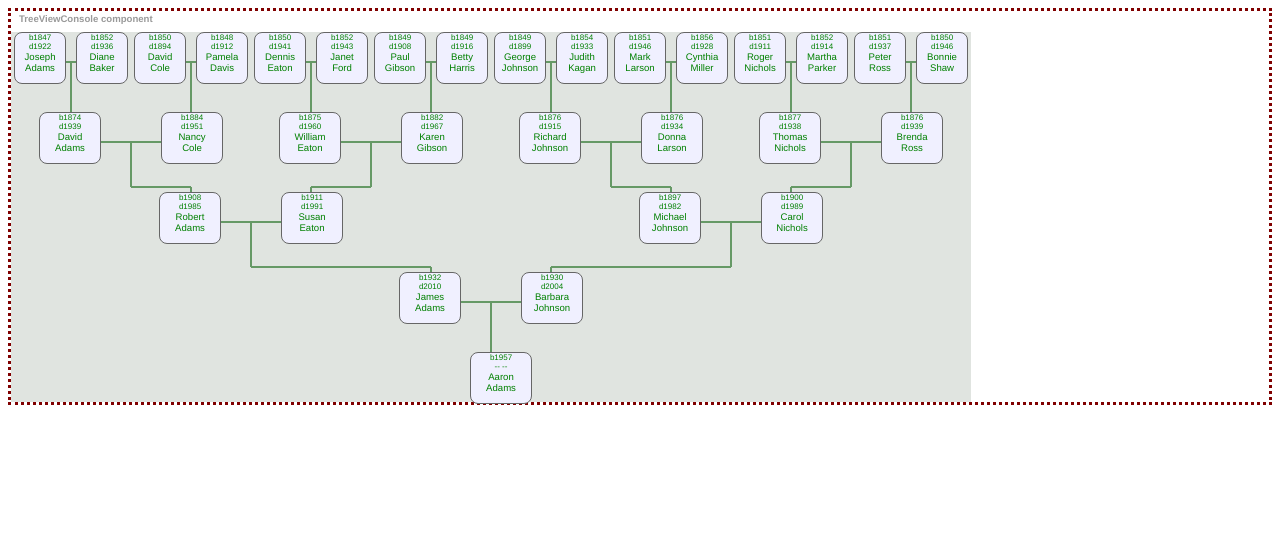
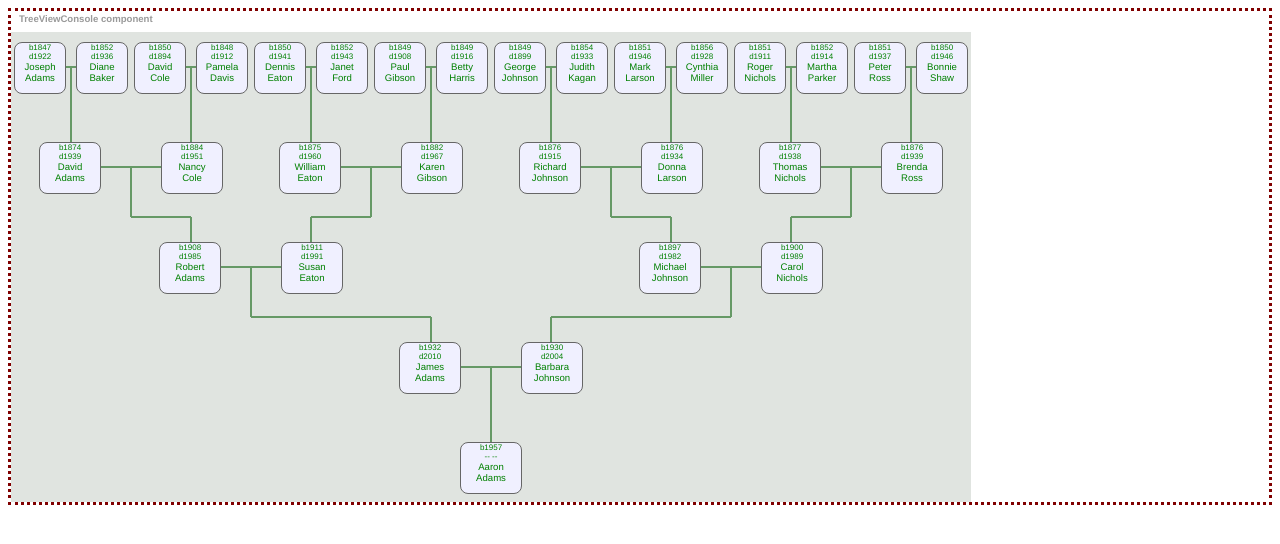
Before and after one commit to jrschmidt/familia-22, a Vue app: page / in a window 1280 px wide. Shown: the top 544 px of the page. Built offline with nearby package versions, Linux system fonts and the light colour scheme.

Commit message:
vertically stretch the components inside TreeViewWindow

```diff
--- a/src/components/ConnectorSvg.vue
+++ b/src/components/ConnectorSvg.vue
@@ -1,41 +1,41 @@
 <template>
   <div class="connector-svg">
-    <svg v-if="isStraightSkinny(connectStyle)" height="80px" width="120px">
-      <line x1="55" y1="30" x2="65" y2="30" stroke="#669966" stroke-width="2"/>
-      <line x1="60" y1="30" x2="60" y2="180" stroke="#669966" stroke-width="2"/>
+    <svg v-if="isStraightSkinny(connectStyle)" height="100px" width="120px">
+      <line x1="55" y1="25" x2="65" y2="25" stroke="#669966" stroke-width="2"/>
+      <line x1="60" y1="25" x2="60" y2="100" stroke="#669966" stroke-width="2"/>
     </svg>
 
-    <svg v-if="isStraightSingleton(connectStyle)" height="80px" width="120px">
-      <line x1="30" y1="30" x2="90" y2="30" stroke="#669966" stroke-width="2"/>
-      <line x1="60" y1="30" x2="60" y2="180" stroke="#669966" stroke-width="2"/>
+    <svg v-if="isStraightSingleton(connectStyle)" height="100px" width="120px">
+      <line x1="30" y1="25" x2="90" y2="25" stroke="#669966" stroke-width="2"/>
+      <line x1="60" y1="25" x2="60" y2="100" stroke="#669966" stroke-width="2"/>
     </svg>
 
-    <svg v-if="isLeftW3(connectStyle)" height="80px" width="180px">
-      <line x1="30" y1="30" x2="90" y2="30" stroke="#669966" stroke-width="2"/>
-      <line x1="60" y1="30" x2="60" y2="75" stroke="#669966" stroke-width="2"/>
+    <svg v-if="isLeftW3(connectStyle)" height="100px" width="180px">
+      <line x1="30" y1="25" x2="90" y2="25" stroke="#669966" stroke-width="2"/>
+      <line x1="60" y1="25" x2="60" y2="75" stroke="#669966" stroke-width="2"/>
       <line x1="60" y1="75" x2="120" y2="75" stroke="#669966" stroke-width="2"/>
-      <line x1="120" y1="75" x2="120" y2="180" stroke="#669966" stroke-width="2"/>
+      <line x1="120" y1="75" x2="120" y2="100" stroke="#669966" stroke-width="2"/>
     </svg>
 
-    <svg v-if="isRightW3(connectStyle)" height="80px" width="180px">
-      <line x1="90" y1="30" x2="150" y2="30" stroke="#669966" stroke-width="2"/>
-      <line x1="120" y1="30" x2="120" y2="75" stroke="#669966" stroke-width="2"/>
+    <svg v-if="isRightW3(connectStyle)" height="100px" width="180px">
+      <line x1="90" y1="25" x2="150" y2="25" stroke="#669966" stroke-width="2"/>
+      <line x1="120" y1="25" x2="120" y2="75" stroke="#669966" stroke-width="2"/>
       <line x1="120" y1="75" x2="60" y2="75" stroke="#669966" stroke-width="2"/>
-      <line x1="60" y1="75" x2="60" y2="180" stroke="#669966" stroke-width="2"/>
+      <line x1="60" y1="75" x2="60" y2="100" stroke="#669966" stroke-width="2"/>
     </svg>
 
-    <svg v-if="isLeftW5(connectStyle)" height="80px" width="300px">
-      <line x1="30" y1="30" x2="90" y2="30" stroke="#669966" stroke-width="2"/>
-      <line x1="60" y1="30" x2="60" y2="75" stroke="#669966" stroke-width="2"/>
+    <svg v-if="isLeftW5(connectStyle)" height="100px" width="300px">
+      <line x1="30" y1="25" x2="90" y2="25" stroke="#669966" stroke-width="2"/>
+      <line x1="60" y1="25" x2="60" y2="75" stroke="#669966" stroke-width="2"/>
       <line x1="60" y1="75" x2="240" y2="75" stroke="#669966" stroke-width="2"/>
-      <line x1="240" y1="75" x2="240" y2="180" stroke="#669966" stroke-width="2"/>
+      <line x1="240" y1="75" x2="240" y2="100" stroke="#669966" stroke-width="2"/>
     </svg>
 
-    <svg v-if="isRightW5(connectStyle)" height="80px" width="300px">
-      <line x1="210" y1="30" x2="270" y2="30" stroke="#669966" stroke-width="2"/>
-      <line x1="240" y1="30" x2="240" y2="75" stroke="#669966" stroke-width="2"/>
+    <svg v-if="isRightW5(connectStyle)" height="100px" width="300px">
+      <line x1="210" y1="25" x2="270" y2="25" stroke="#669966" stroke-width="2"/>
+      <line x1="240" y1="25" x2="240" y2="75" stroke="#669966" stroke-width="2"/>
       <line x1="240" y1="75" x2="60" y2="75" stroke="#669966" stroke-width="2"/>
-      <line x1="60" y1="75" x2="60" y2="180" stroke="#669966" stroke-width="2"/>
+      <line x1="60" y1="75" x2="60" y2="100" stroke="#669966" stroke-width="2"/>
     </svg>
   </div>
 </template>
--- a/src/components/TreeViewWindow.vue
+++ b/src/components/TreeViewWindow.vue
@@ -46,7 +46,7 @@ const getConnectStyle = (connectors, index) => {
 <style lang="css">
 .tree-view-window {
   position: relative;
-  height: 370px;
+  height: 470px;
   width: 960px;
   border: 0;
   background-color: #e0e4e0;
@@ -55,159 +55,159 @@ const getConnectStyle = (connectors, index) => {
 /* Positioning for the PersonPair components */
 
 .person-pair.gen0root {
-  left: 430px;
-  top: 320px;
+  left: 420px;
+  top: 410px;
 }
 
 .person-pair.gen1pair0 {
   left: 360px;
-  top: 240px;
+  top: 310px;
 }
 
 .person-pair.gen2pair0 {
   left: 120px;
-  top: 160px;
+  top: 210px;
 }
 
 .person-pair.gen2pair1 {
   left: 600px;
-  top: 160px;
+  top: 210px;
 }
 
 .person-pair.gen3pair0 {
   left: 0px;
-  top: 80px;
+  top: 110px;
 }
 
 .person-pair.gen3pair1 {
   left: 240px;
-  top: 80px;
+  top: 110px;
 }
 
 .person-pair.gen3pair2 {
   left: 480px;
-  top: 80px;
+  top: 110px;
 }
 
 .person-pair.gen3pair3 {
   left: 720px;
-  top: 80px;
+  top: 110px;
 }
 
 .person-pair.gen4pair0 {
   left: 0px;
-  top: 0px;
+  top: 10px;
 }
 
 .person-pair.gen4pair1 {
   left: 120px;
-  top: 0px;
+  top: 10px;
 }
 
 .person-pair.gen4pair2 {
   left: 240px;
-  top: 0px;
+  top: 10px;
 }
 
 .person-pair.gen4pair3 {
   left: 360px;
-  top: 0px;
+  top: 10px;
 }
 
 .person-pair.gen4pair4 {
   left: 480px;
-  top: 0px;
+  top: 10px;
 }
 
 .person-pair.gen4pair5 {
   left: 600px;
-  top: 0px;
+  top: 10px;
 }
 
 .person-pair.gen4pair6 {
   left: 720px;
-  top: 0px;
+  top: 10px;
 }
 
 .person-pair.gen4pair7 {
   left: 840px;
-  top: 0px;
+  top: 10px;
 }
 
 /* Positioning for the ConnectorSvg components */
 
 .connector-svg.parents-of-0-0 {
   left: 420px;
-  top: 240px;
+  top: 310px;
 }
 
 .connector-svg.parents-of-1-0 {
   left: 180px;
-  top: 160px;
+  top: 210px;
 }
 
 .connector-svg.parents-of-1-1 {
   left: 480px;
-  top: 160px;
+  top: 210px;
 }
 
 .connector-svg.parents-of-2-0 {
   left: 60px;
-  top: 80px;
+  top: 110px;
 }
 
 .connector-svg.parents-of-2-1 {
   left: 240px;
-  top: 80px;
+  top: 110px;
 }
 
 .connector-svg.parents-of-2-2 {
   left: 540px;
-  top: 80px;
+  top: 110px;
 }
 
 .connector-svg.parents-of-2-3 {
   left: 720px;
-  top: 80px;
+  top: 110px;
 }
 
 .connector-svg.parents-of-3-0 {
   left: 0px;
-  top: 0px;
+  top: 10px;
 }
 
 .connector-svg.parents-of-3-1 {
   left: 120px;
-  top: 0px;
+  top: 10px;
 }
 
 .connector-svg.parents-of-3-2 {
   left: 240px;
-  top: 0px;
+  top: 10px;
 }
 
 .connector-svg.parents-of-3-3 {
   left: 360px;
-  top: 0px;
+  top: 10px;
 }
 
 .connector-svg.parents-of-3-4 {
   left: 480px;
-  top: 0px;
+  top: 10px;
 }
 
 .connector-svg.parents-of-3-5 {
   left: 600px;
-  top: 0px;
+  top: 10px;
 }
 
 .connector-svg.parents-of-3-6 {
   left: 720px;
-  top: 0px;
+  top: 10px;
 }
 
 .connector-svg.parents-of-3-7 {
   left: 840px;
-  top: 0px;
+  top: 10px;
 }
 </style>
```
